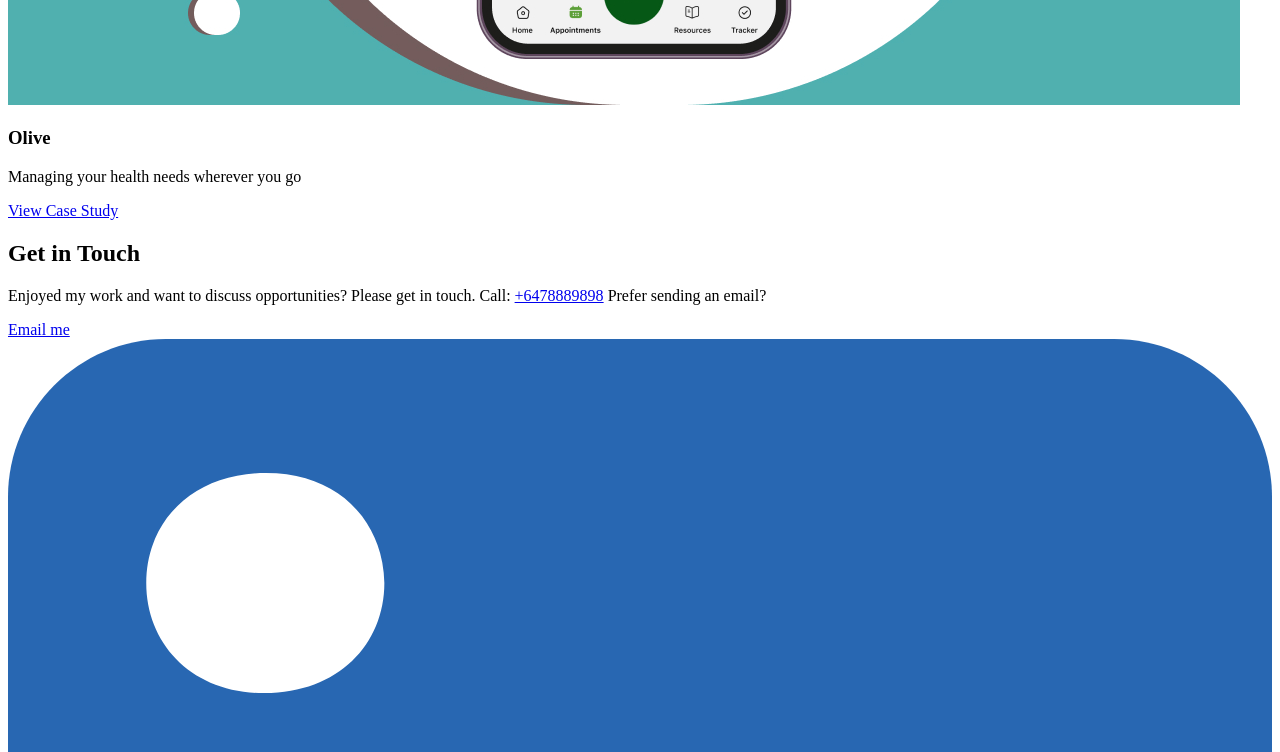
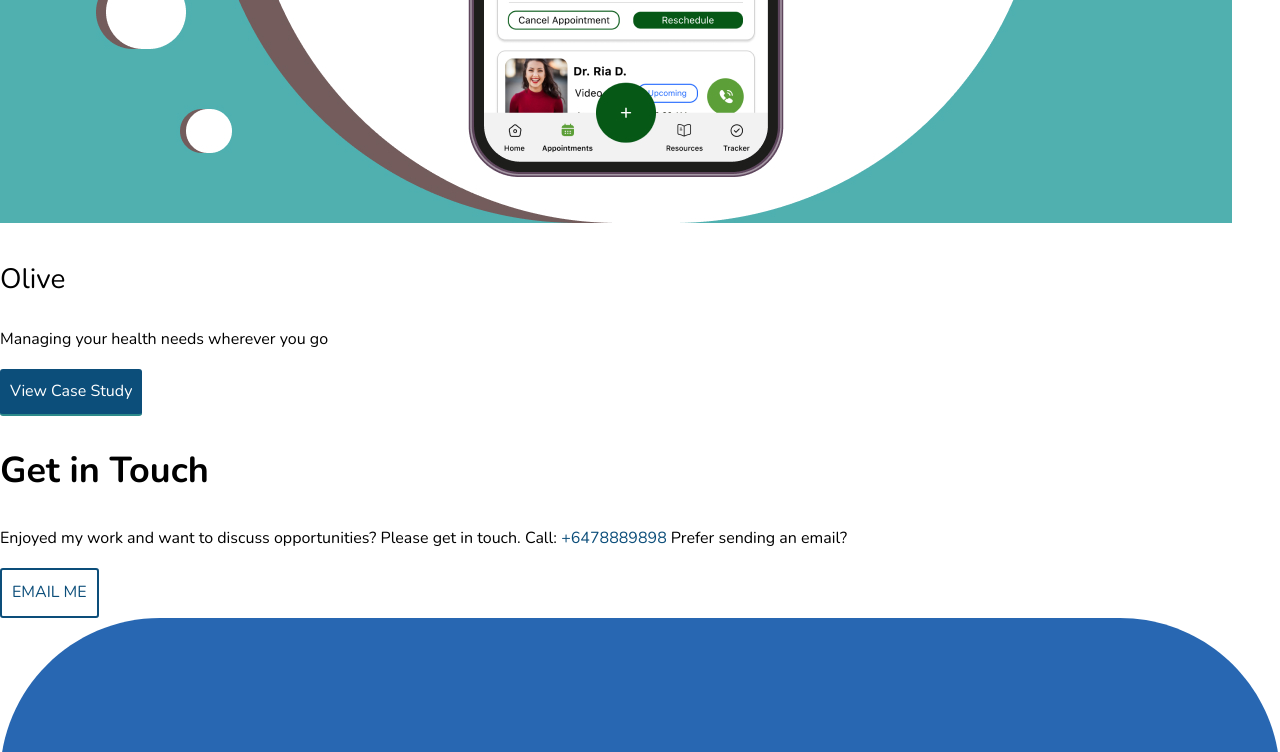
Before and after one commit to JoshJustDesigns/Portfolio-Site-CF, a plain HTML site: page index.html in a window 1280 px wide. Shown: the part 980-1732 px from the top of the page. Drawn offline with nearby package versions, Linux system fonts and the light colour scheme.

Commit message:
Update index.html
Added CSS link
Added viewport scaling
Added buttons for Email and View Case Study

```diff
--- a/index.html
+++ b/index.html
@@ -4,6 +4,12 @@
     <meta charset="UTF-8">
     <meta name="viewport" content="width=device-width, initial-scale=1.0">
     <title>JoshJustDesigns</title>
+    <link rel="stylesheet" type="text/css" href="https://cdnjs.cloudflare.com/ajax/libs/normalize/8.0.0/normalize.min.css">
+    <link rel="stylesheet" type="text/css" href="css/style.css">
+    <link rel="preconnect" href="https://fonts.googleapis.com">
+<link rel="preconnect" href="https://fonts.gstatic.com" crossorigin>
+<link href="https://fonts.googleapis.com/css2?family=Nunito:wght@400;600;700&display=swap" rel="stylesheet">
+<meta name="viewport" content="width=device-width, initial-scale=1">
 </head>
 <body>
 <header><div><img src="img/logo_@_x1.jpg" alt="Josh.Just.Designs"><nav>
@@ -18,11 +24,11 @@
     <source srcset="img/project_olive_@_1x.jpg" media="(max-width:767px)">
     <img src="img/project_olive_@_2x.jpg" alt="Olive Mockup">
   </picture></div>
-  <div><h3>Olive</h3><p>Managing your health needs wherever you go</p><a href="olive.html">View Case Study</a></div></div></div></div></div></main>
+  <div><h3>Olive</h3><p>Managing your health needs wherever you go</p><a href="olive.html" class="button">View Case Study</a></div></div></div></div></div></main>
   <footer id="contact"> <div><h2>Get in Touch</h2><p>
     Enjoyed my work and want to discuss opportunities? Please get in touch. Call: <a href="tel:+6478889898">+6478889898</a>
     Prefer sending an email? </p><div>
-    <a href="mailto:Joshjustdesigns@careerfoundry.com">Email me</a></div> <div><a href="https://www.linkedin.com/in/joshua-li-360492288/" target="_blank">
+    <a href="mailto:Joshjustdesigns@careerfoundry.com" class="button contact">Email me</a></div> <div><a href="https://www.linkedin.com/in/joshua-li-360492288/" target="_blank">
       <svg xmlns="http://www.w3.org/2000/svg" xmlns:serif="http://www.serif.com/" xmlns:xlink="http://www.w3.org/1999/xlink" height="100%" style="fill-rule:evenodd;clip-rule:evenodd;stroke-linejoin:round;stroke-miterlimit:2;" version="1.1" viewBox="0 0 512 512" width="100%" xml:space="preserve"><g id="g5891"><path d="M512,64c0,-35.323 -28.677,-64 -64,-64l-384,0c-35.323,0 -64,28.677 -64,64l0,384c0,35.323 28.677,64 64,64l384,0c35.323,0 64,-28.677 64,-64l0,-384Z" id="background" style="fill:#2867b2;"/><g id="shapes"><rect height="257.962" id="rect11" style="fill:#fff;" width="85.76" x="61.053" y="178.667"/><path d="M104.512,54.28c-29.341,0 -48.512,19.29 -48.512,44.573c0,24.752 18.588,44.574 47.377,44.574l0.554,0c29.903,0 48.516,-19.822 48.516,-44.574c-0.555,-25.283 -18.611,-44.573 -47.935,-44.573Z" id="path13-0" style="fill:#fff;fill-rule:nonzero;"/><path d="M357.278,172.601c-45.49,0 -65.866,25.017 -77.276,42.589l0,-36.523l-85.738,0c1.137,24.197 0,257.961 0,257.961l85.737,0l0,-144.064c0,-7.711 0.554,-15.42 2.827,-20.931c6.188,-15.4 20.305,-31.352 43.993,-31.352c31.012,0 43.436,23.664 43.436,58.327l0,138.02l85.741,0l0,-147.93c0,-79.237 -42.305,-116.097 -98.72,-116.097Z" id="path15" style="fill:#fff;fill-rule:nonzero;"/></g></g></svg>
     </a></div>
       <p>Copyright Joshua Li 2023
```
